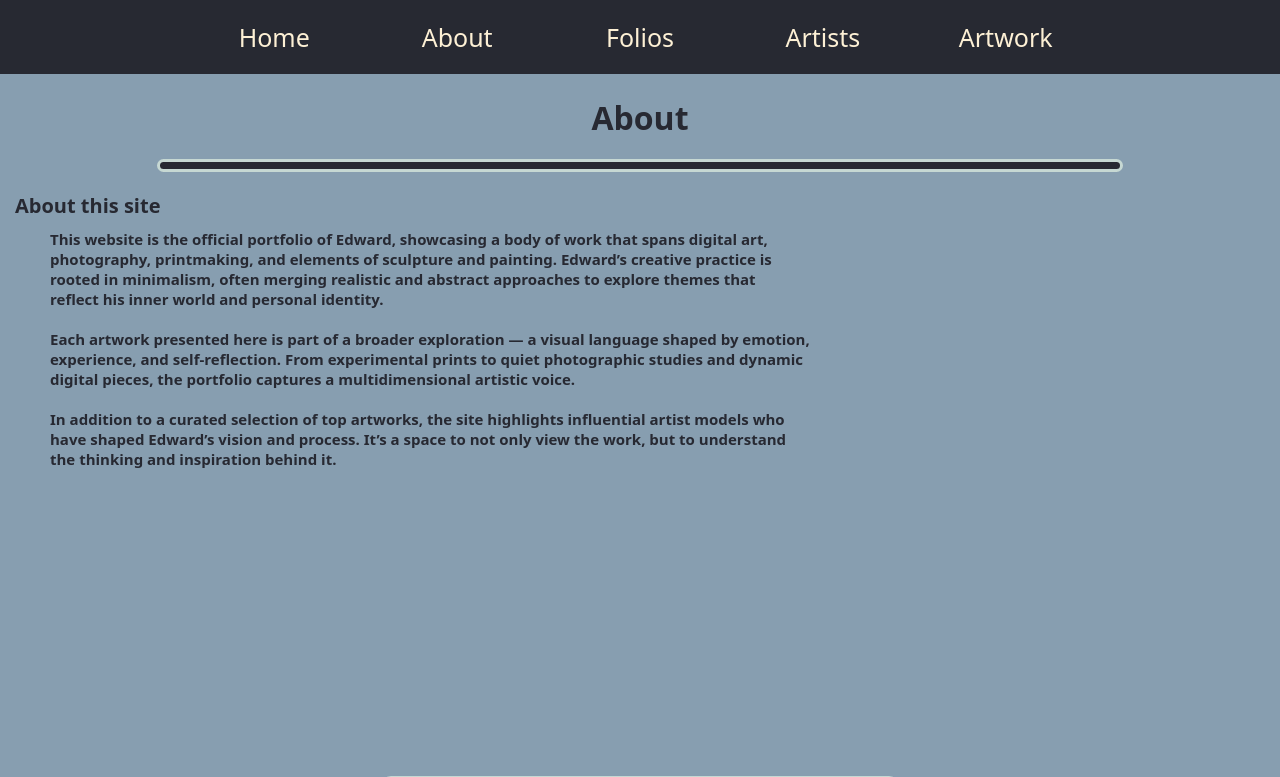
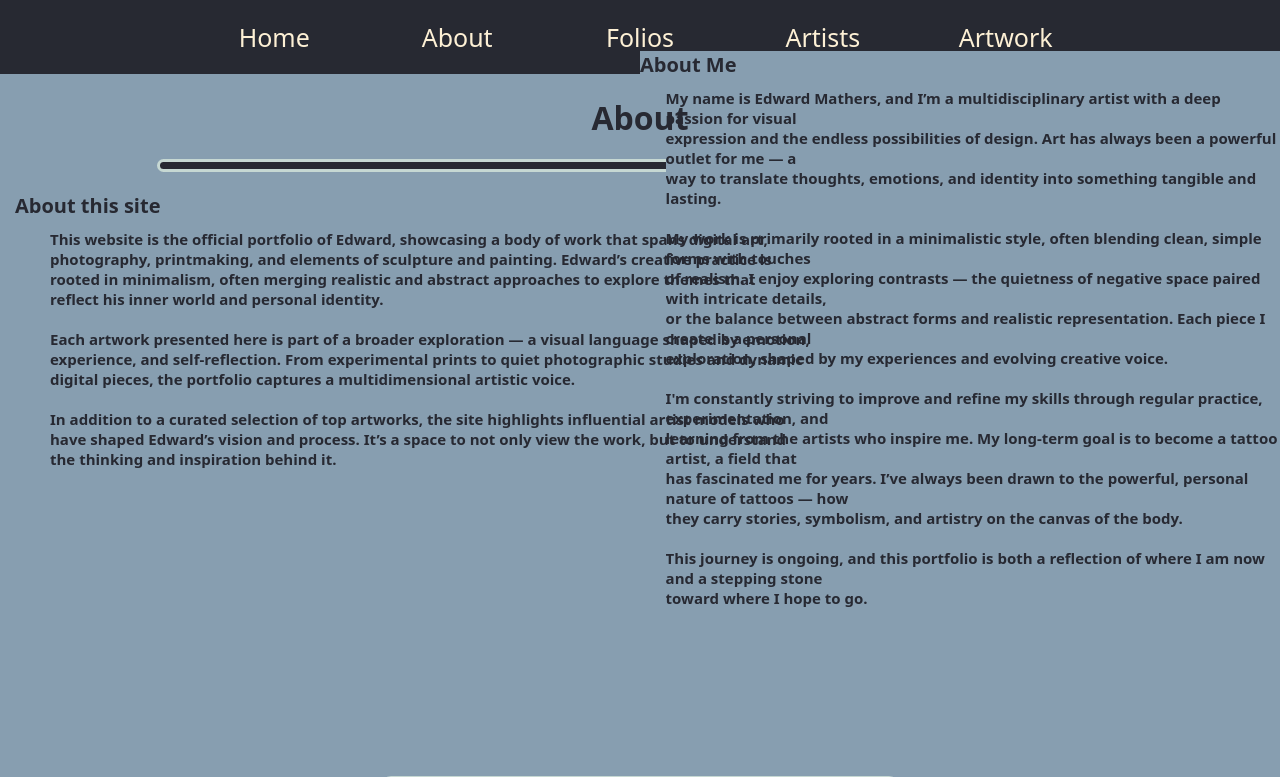
Before and after one commit to NotAhDog/Website, a Flask app: page /about in a window 1280 px wide. Shown: the top 777 px of the page. Run offline with Flask 3, Linux system fonts and the light colour scheme; some web fonts are replaced.

Commit message:
styling and more descriptions

```diff
--- a/app/static/style.css
+++ b/app/static/style.css
@@ -262,7 +262,7 @@ ul li:hover ul.dropdown {
 
 .profilepicture{
   margin-left: 60%;
-  margin-top: -300px;
+  margin-top: -365px;
   scale: 150%;
   box-shadow: 10px 10px;
   user-select: none;
@@ -299,3 +299,18 @@ ul li:hover ul.dropdown {
 .extratext:active {
   text-decoration: underline;
 }
+
+/** About page styling **/
+
+.aboutme{
+  margin-left: 52%;
+  margin-top: 0px;
+  font-size: 15px;
+}
+
+.aboutmeheading{
+  margin-left: 50%;
+  margin-top: -440px;
+  font-size: 20px;
+  padding-bottom: 10px;
+}
--- a/app/templates/about.html
+++ b/app/templates/about.html
@@ -27,4 +27,33 @@
    <br>
    the thinking and inspiration behind it.
 </h4>
+<br>
+<h3 class="aboutmeheading">About Me</h3>
+<h4 class="aboutme">
+    My name is Edward Mathers, and I’m a multidisciplinary artist with a deep passion for visual
+    <br>
+    expression and the endless possibilities of design. Art has always been a powerful outlet for me — a
+    <br>
+    way to translate thoughts, emotions, and identity into something tangible and lasting.
+    <br><br>
+    My work is primarily rooted in a minimalistic style, often blending clean, simple forms with touches
+    <br>
+    of realism. I enjoy exploring contrasts — the quietness of negative space paired with intricate details,
+    <br>
+    or the balance between abstract forms and realistic representation. Each piece I create is a personal
+    <br>
+    exploration, shaped by my experiences and evolving creative voice.
+    <br><br>
+    I'm constantly striving to improve and refine my skills through regular practice, experimentation, and
+    <br>
+    learning from the artists who inspire me. My long-term goal is to become a tattoo artist, a field that
+    <br>
+    has fascinated me for years. I’ve always been drawn to the powerful, personal nature of tattoos — how
+    <br>
+    they carry stories, symbolism, and artistry on the canvas of the body.
+    <br><br>
+    This journey is ongoing, and this portfolio is both a reflection of where I am now and a stepping stone
+    <br>
+    toward where I hope to go.
+</h4>
 {% endblock %}
```
Also changed, not shown: app/templates/home.html (+7 -3 lines).
